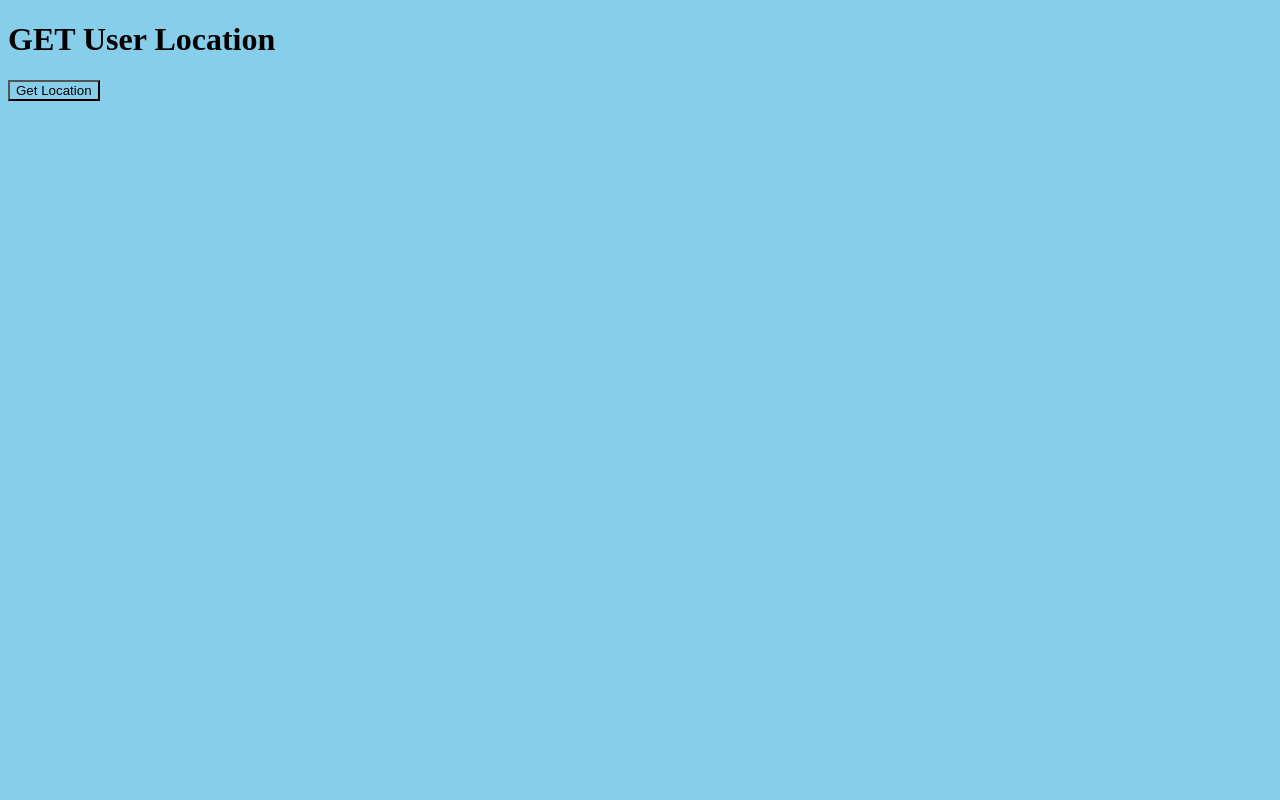
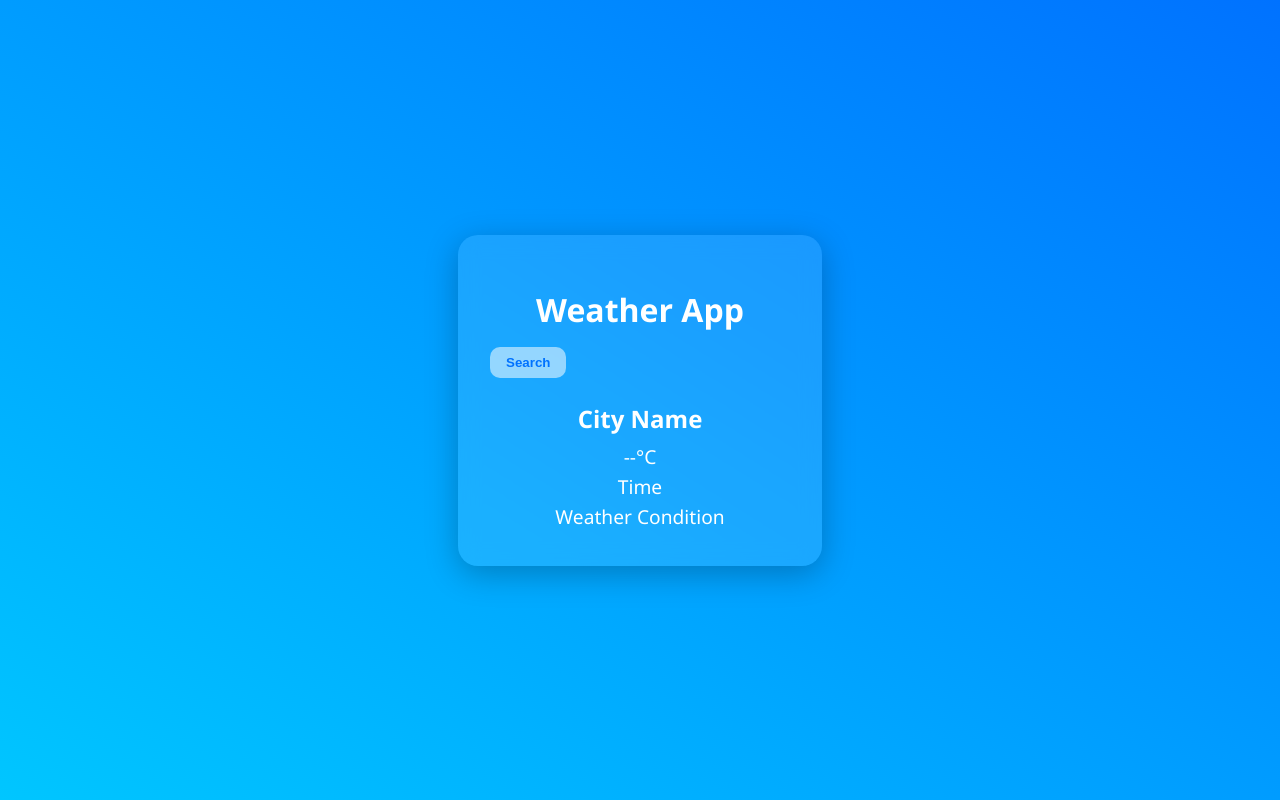
Before and after one commit to utsav009maloo/Weather-App, a plain HTML site: page index1.html in a window 1280 px wide. Drawn offline with Linux system fonts and the light colour scheme.

Commit message:
Get location from USER

```diff
--- a/index1.html
+++ b/index1.html
@@ -1,24 +1,32 @@
 <!-- Weather App GEt USer LOCATION ☁️ -->
-
 <!DOCTYPE html>
 <html lang="en">
 <head>
-    <meta charset="UTF-8">
-    <meta name="viewport" content="width=device-width, initial-scale=1.0">
-    <title>Weather App GEt USer LOCATION ☁️</title>
-    <style>
-        *{
-            background-color: skyblue;
-        }
-    </style>
+  <meta charset="UTF-8">
+  <meta name="viewport" content="width=device-width, initial-scale=1.0">
+  <title>Weather App</title>
+  <link rel="stylesheet" href="style.css">
 </head>
 <body>
 
+  <div class="weather-app">
 
-    <h1>GET User Location</h1>
-    <button id="location-button">Get Location</button>
-    <script src="script1.js"></script>
+    <h1>Weather App</h1>
+
+    <div class="search-box">
+      <button id="location-button">Search</button>
+    </div>
 
 
+    <div class="weather-info">
+      <h2 id="cityName">City Name</h2>
+      <p id="temperature">--°C</p>
+      <p id="time">Time</p>
+      <p id="condition">Weather Condition</p>
+    </div>
+
+  </div>
+
+  <script src="script1.js"></script>
 </body>
 </html>
--- a/script1.js
+++ b/script1.js
@@ -1,7 +1,16 @@
 const button = document.getElementById('location-button')
 
-function getlocation(position){
-    console.log(position)
+
+async function GetData(lat, long) {
+    const promise = await fetch(`http://api.weatherapi.com/v1/current.json?key=5e34fcc8b8c640e3b4c54103252304&q=${lat},${long}&aqi=yes`)
+    return await promise.json()
+
+}
+
+async function getlocation(position){
+    // console.log(position)
+    const result = await GetData(position.coords.latitude,position.coords.longitude)
+    console.log(result)
 }
 
 function failed(){
```
